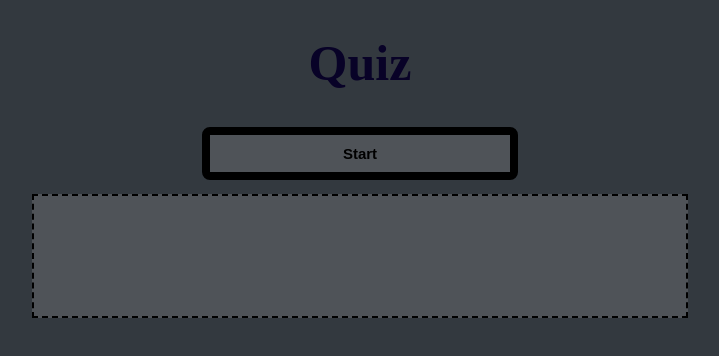
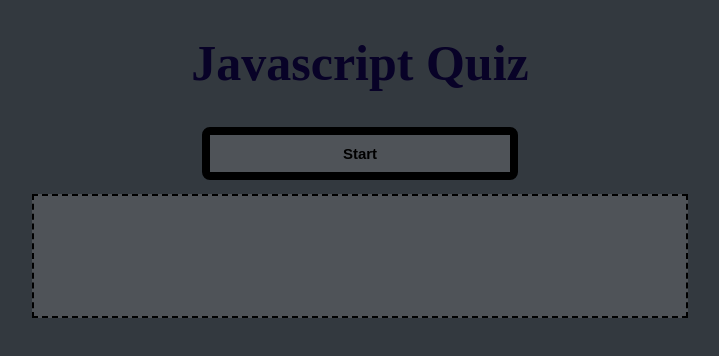
Before and after one commit to KellyJohnson364/javascript-quiz, a plain HTML site: page index.html in a window 1280 px wide. Shown: the whole page, without its empty margins (280-999 px from the left). Drawn offline with nearby package versions, Linux system fonts and the light colour scheme.

Commit message:
Update index.html
edited title

```diff
--- a/index.html
+++ b/index.html
@@ -11,7 +11,7 @@
     <div >
       <!-- Heading, timer, and start button-->
       <header>
-        <h1 class= "large-font">Quiz</h1>
+        <h1 class= "large-font">Javascript Quiz</h1>
         <h3 class="timerCount"></h3>
         <button class="start-button">Start</button>
       </header>
```
